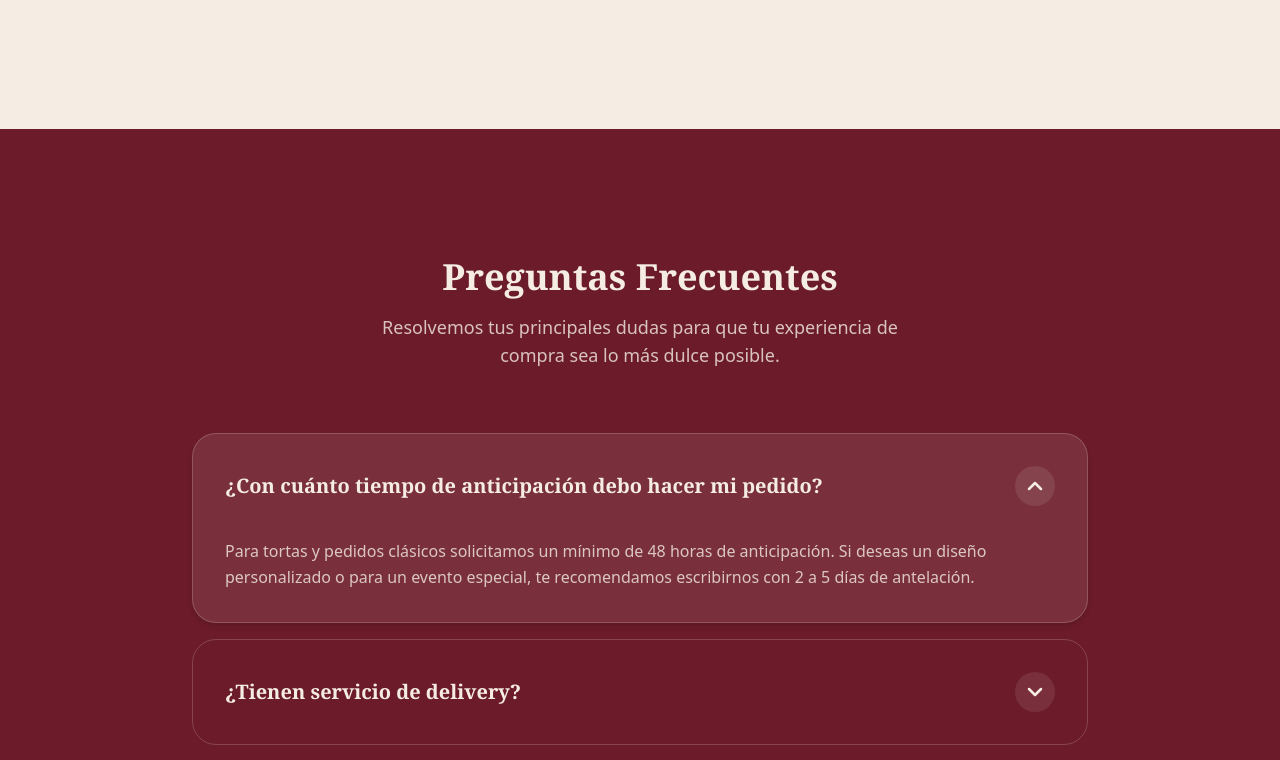
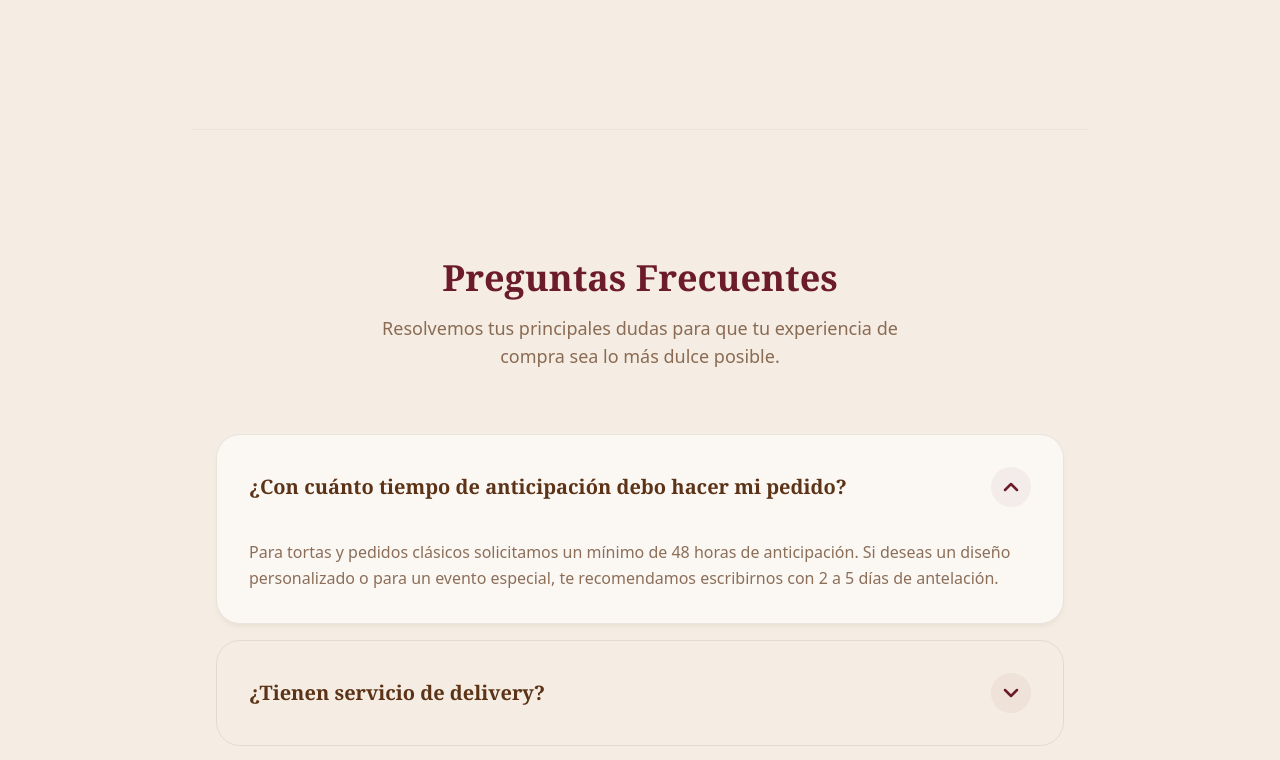
Before and after one commit to jhefferson-guerrero/pastelia-landing, a React (Vite) app: page / in a window 1280 px wide. Shown: the part 8928-9688 px from the top of the page. Built offline with nearby package versions, Linux system fonts and the light colour scheme; a web font is replaced by a local one.

Commit message:
Revierte el fondo burdeos de Preguntas Frecuentes
Había demasiado color primario rojo en la sección. Vuelve al fondo crema.

```diff
--- a/src/components/sections/FAQ.jsx
+++ b/src/components/sections/FAQ.jsx
@@ -25,14 +25,12 @@ export default function FAQ() {
   const [openIndex, setOpenIndex] = useState(0); // El primero abierto por defecto
 
   return (
-    <section id="faq" className="relative py-24 md:py-32 px-6 bg-pastelia-burgundy overflow-hidden">
-      <div className="absolute inset-0 bg-cherry-pattern opacity-10 pointer-events-none mix-blend-overlay"></div>
-      <div className="relative z-10 max-w-4xl mx-auto">
+    <section id="faq" className="py-24 md:py-32 px-6 max-w-4xl mx-auto border-t border-pastelia-brown/5 relative z-10">
       <div className="text-center mb-12 md:mb-16">
-        <h2 className="font-serif font-semibold text-4xl md:text-4xl 2xl:text-5xl text-pastelia-cream mb-4">
+        <h2 className="font-serif font-semibold text-4xl md:text-4xl 2xl:text-5xl text-pastelia-burgundy mb-4">
           Preguntas Frecuentes
         </h2>
-        <p className="text-pastelia-cream/80 max-w-xl mx-auto text-lg">
+        <p className="text-pastelia-brown/70 max-w-xl mx-auto text-lg">
           Resolvemos tus principales dudas para que tu experiencia de compra sea lo más dulce posible.
         </p>
       </div>
@@ -43,20 +41,20 @@ export default function FAQ() {
           return (
             <div
               key={index}
-              className={`border border-pastelia-cream/20 rounded-[1.5rem] overflow-hidden transition-all duration-300 ${isOpen ? 'bg-pastelia-cream/10 shadow-md shadow-black/10' : 'bg-transparent hover:bg-pastelia-cream/5'}`}
+              className={`border border-pastelia-brown/10 rounded-[1.5rem] overflow-hidden transition-all duration-300 ${isOpen ? 'bg-white/60 shadow-md shadow-pastelia-brown/5' : 'bg-transparent hover:bg-white/30'}`}
             >
               <button
                 onClick={() => setOpenIndex(isOpen ? null : index)}
                 className="w-full flex items-center justify-between p-6 md:p-8 text-left focus:outline-none group"
                 aria-expanded={isOpen}
               >
-                <span className="font-serif text-lg md:text-xl text-pastelia-cream font-semibold pr-8">
+                <span className="font-serif text-lg md:text-xl text-pastelia-brown font-semibold pr-8">
                   {faq.question}
                 </span>
                 <motion.div
                   animate={{ rotate: isOpen ? 180 : 0 }}
                   transition={{ duration: 0.4, ease: [0.32, 0.72, 0, 1] }}
-                  className="flex-shrink-0 text-pastelia-cream bg-pastelia-cream/10 p-2 rounded-full transition-all duration-300 group-hover:bg-pastelia-cream/20 group-hover:translate-y-1"
+                  className="flex-shrink-0 text-pastelia-burgundy bg-pastelia-burgundy/5 p-2 rounded-full transition-all duration-300 group-hover:bg-pastelia-burgundy/10 group-hover:translate-y-1"
                 >
                   <ChevronDown className="w-5 h-5 md:w-6 md:h-6" strokeWidth={2.5} />
                 </motion.div>
@@ -70,7 +68,7 @@ export default function FAQ() {
                     exit={{ height: 0, opacity: 0 }}
                     transition={{ duration: 0.4, ease: [0.32, 0.72, 0, 1] }}
                   >
-                    <div className="px-6 md:px-8 pb-6 md:pb-8 pt-0 text-pastelia-cream/80 leading-relaxed font-light">
+                    <div className="px-6 md:px-8 pb-6 md:pb-8 pt-0 text-pastelia-brown/70 leading-relaxed font-light">
                       {faq.answer}
                     </div>
                   </motion.div>
@@ -80,7 +78,6 @@ export default function FAQ() {
           );
         })}
       </div>
-      </div>
     </section>
   );
 }
```
